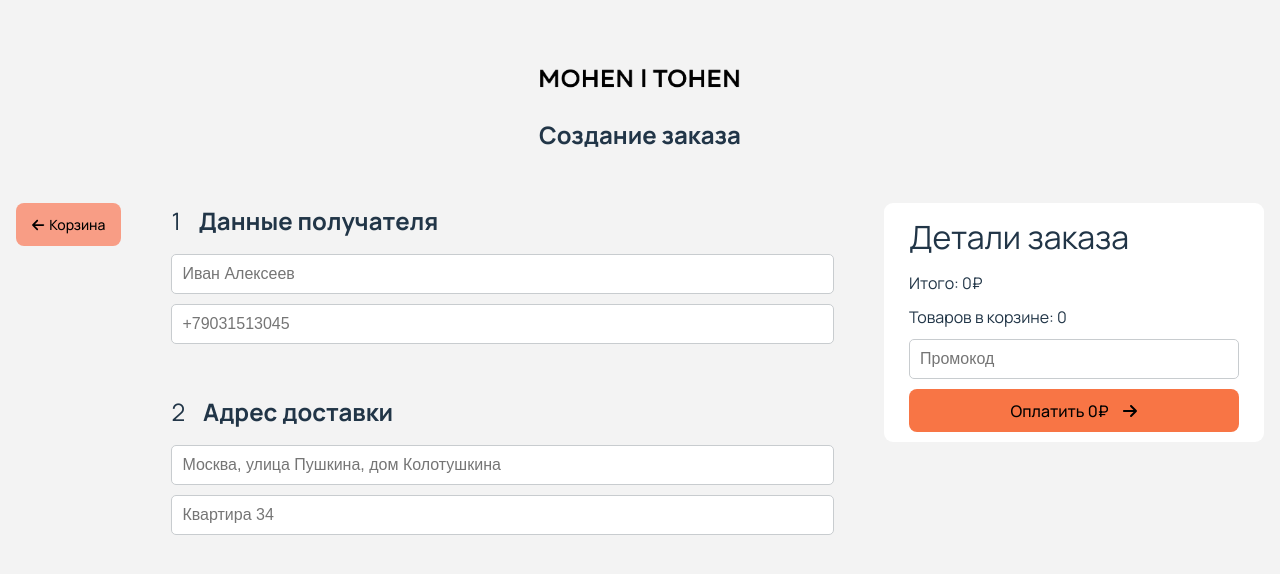
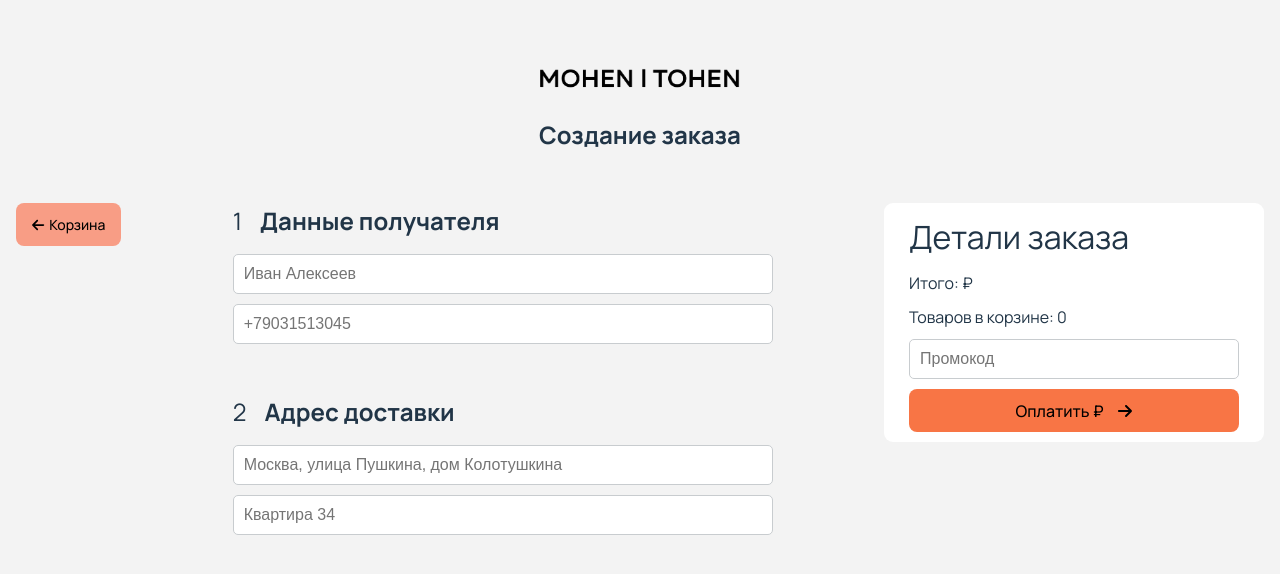
Before and after one commit to andrey-zinoviev-dev/mohen-tohen, a React (Vite) app: page /createOrder in a window 1280 px wide. Shown: the top 574 px of the page. Built offline with nearby package versions, Linux system fonts and the light colour scheme.

Commit message:
updated successfull payment page

```diff
--- a/src/AccountEdit.tsx
+++ b/src/AccountEdit.tsx
@@ -7,7 +7,7 @@ import { FontAwesomeIcon } from "@fortawesome/react-fontawesome";
 import { faExclamation } from "@fortawesome/free-solid-svg-icons";
 import { useAppDispatch } from "./hooks";
 import { changeMessage } from "./features/notificationSlice";
-import LinkCompBack from "./LinkCompBack";
+// import LinkCompBack from "./LinkCompBack";
 
 export default function AccountEdit() {
     //redux
--- a/src/CartDetails.tsx
+++ b/src/CartDetails.tsx
@@ -1,9 +1,9 @@
 import { useState } from "react";
-import { createPortal } from "react-dom";
+// import { createPortal } from "react-dom";
 import { useAppSelector } from "./hooks";
 // import { Link } from "react-router-dom";
-import PortalComp from "./PortalComp";
-import Login from "./Login";
+// import PortalComp from "./PortalComp";
+// import Login from "./Login";
 import Headline from "./Headline";
 import "./CartDetails.css"
 import InputEl from "./InputEl";
@@ -12,25 +12,17 @@ import { faArrowRight } from "@fortawesome/free-solid-svg-icons";
 // import LinkCompAction from "./LinkCompAction";
 
 interface CartDetailsInterface {
-    children: React.ReactNode
+    children: React.ReactNode,
+    total: number,
 }
 
-export default function CartDetails({ children }: CartDetailsInterface) {
-    const userState = useAppSelector((state) => {
-        return state.user._id;
-    });
-
+export default function CartDetails({ total, children }: CartDetailsInterface) {
     const cartState = useAppSelector((state) => {
         return state.basket.goods;
     });
 
-    //total
-    const total = cartState.reduce((result, item) => {
-        return result + (item.quantity * item.price);
-    }, 0);
-
     //state
-    const [openedPortal, setOpenedPortal] = useState<boolean>(false);
+    // const [openedPortal, setOpenedPortal] = useState<boolean>(false);
     const [promocode, setPromocode] = useState<{promocode: string}>({promocode: ""});
 
     return (
--- a/src/CreateOrder.css
+++ b/src/CreateOrder.css
@@ -16,6 +16,7 @@
     flex-direction: column;
     align-items: stretch;
     gap: 50px;
+    max-width: 540px;
 }
 
 .order-create__block:last-of-type {
--- a/src/CreateOrder.tsx
+++ b/src/CreateOrder.tsx
@@ -12,10 +12,11 @@ import { faArrowRight } from "@fortawesome/free-solid-svg-icons";
 import LinkCompBack from "./LinkCompBack";
 import { usePostCreateOrderMutation } from "./features/apiSlice";
 import { useAppDispatch, useAppSelector } from "./hooks";
-import { useNavigate } from "react-router-dom";
+import { useLocation, useNavigate } from "react-router-dom";
 import { updateOrdersHistory } from "./features/userSlice";
 import { clearCart } from "./features/basketSlice";
 import CartDetails from "./CartDetails";
+import { TransactionGoodInterface } from "./interfaces";
 export default function CreateOrder() {
     //redux
     const cartState = useAppSelector((state) => {
@@ -36,6 +37,10 @@ export default function CreateOrder() {
     //RTK
     const [createOrder] = usePostCreateOrderMutation();
 
+    //location
+    const location = useLocation();
+    const total = location.state as number;
+
     //navigate
     const navigate = useNavigate();
 
@@ -43,13 +48,18 @@ export default function CreateOrder() {
     const dispatch = useAppDispatch();
 
     //memo
-    const totalPrice = useMemo(() => {
+    const goodsToSend:TransactionGoodInterface[] = useMemo(() => {
         return cartState.map((good) => {
-            return good.price;
-        }).reduce((currentTotal, currentPrice) => {
-            return currentTotal + currentPrice;
-        }, 0)
-    }, [])
+            return {good: good.good._id,
+                seller: good.good.seller._id,
+                color: good.good.selectedColor,
+                material: good.good.selectedMaterial,
+                dimension: good.good.selectedDimension,
+                quantity: good.quantity,
+                price: good.price,
+            }
+        })
+    },[]);
 
 
     //navigate
@@ -91,21 +101,24 @@ export default function CreateOrder() {
                     {/* <OrderStep headline="Способ оплаты" step={3} inputs={paymentInputs} updateState={setOrderDetails}></OrderStep> */}
 
                 </div>
-                <CartDetails>
+                <CartDetails total={total}>
                     <button className="order-create__submit-btn" onClick={() => {
-                        // console.log(cartState);
-
-                        createOrder({personalData: orderDetails, goods: cartState})
+                        createOrder({personalData: orderDetails, goods: goodsToSend, total: total}).unwrap()
                         .then((data) => {
+                            dispatch(updateOrdersHistory(data.createdOrder));
+                            dispatch(clearCart());
+                            navigate("../successOrderCreate", {
+                                state: data.createdOrder._id
+                            });
                             // console.log(data.data);
-                            data.data && dispatch(updateOrdersHistory(data.data?.createdOrder));
-                            data.data && dispatch(clearCart());
-                            navigate("../successOrderCreate", {
-                                state: data.data?.createdOrder
-                            });
+                            // data.data && dispatch(updateOrdersHistory(data.data?.createdOrder));
+                            // data.data && dispatch(clearCart());
+                            // navigate("../successOrderCreate", {
+                            //     state: data.data?.createdOrder
+                            // });
                         })
                     }}>
-                        Оплатить {totalPrice}&#8381;
+                        Оплатить {total}&#8381;
                         <FontAwesomeIcon icon={faArrowRight} />
                     </button>
                 </CartDetails>
--- a/src/CreateOrderSuccess.tsx
+++ b/src/CreateOrderSuccess.tsx
@@ -2,38 +2,45 @@ import { useLocation } from "react-router-dom";
 import LinkCompBack from "./LinkCompBack";
 import SuccessWrapper from "./SuccessWrapper";
 import { TransactionInterface } from "./interfaces";
-import { useMemo } from "react";
+import { useGetTransactionQuery } from "./features/apiSlice";
+// import { useMemo } from "react";
 // import { useNavigate } from "react-router-dom";
 
 export default function CreateOrderSuccess() {
   //location
   const location = useLocation();
-  const orderDetails = location.state as TransactionInterface;
+  const orderId = location.state as string;
 
-  const orderTime = new Date(orderDetails.createdAt);
+  //RTK
+  const {data: transaction = {} as TransactionInterface} = useGetTransactionQuery(orderId!);
 
+  const orderTime = new Date(transaction.createdAt && transaction.createdAt);
+
+  // console.log(orderDetails);
   //memo
-  const orderTotal = useMemo(() => {
-    return orderDetails.goods.map((good) => {
-      return good.good.price;
-    }).reduce((prevPrice, currentPrice) => {
-      return prevPrice + currentPrice;
-    }, 0)
-  }, [orderDetails._id])
+  // const orderTotal = useMemo(() => {
+  //   return orderDetails.goods.map((good) => {
+  //     return good.good.price;
+  //   }).reduce((prevPrice, currentPrice) => {
+  //     return prevPrice + currentPrice;
+  //   }, 0)
+  // }, [orderDetails._id])
 
   return (
     <section>
       {/* <h3>Тут будет успешная страница</h3> */}
       <SuccessWrapper label="Ваш заказ успешно оплачен!"></SuccessWrapper>
+      {Object.keys(transaction).length > 0 && <>
         <span>Дата: {orderTime.toLocaleDateString()}</span>
         <span>Вемя: {orderTime.toLocaleTimeString()}</span>
-      <span>Сумма заказа: {orderTotal}</span>
+        <span>Сумма заказа: {transaction.total}</span>
         <div>
           <span>Что в заказе</span>
-        {orderDetails.goods.map((good) => {
+          {/* {orderDetails.goods.map((good) => {
             return good.good._id;
-        })}
+          })} */}
         </div>
+      </>}
       <LinkCompBack reload={true} to="../" text="На главную" />
     </section>
   )
--- a/src/features/apiSlice.ts
+++ b/src/features/apiSlice.ts
@@ -2,7 +2,7 @@ import { createApi, fetchBaseQuery } from "@reduxjs/toolkit/query/react";
 import { baseApi } from "../utils";
 // import { UserInterface } from "./userSlice";
 
-import { AccountGoodInterface, ApplicationInterface, ApplicationUploadedInterface, GoodInterface, goodPageInt, TransactionInterface } from "../interfaces";
+import { AccountGoodInterface, ApplicationInterface, ApplicationUploadedInterface, GoodInterface, goodPageInt, TransactionInterface, TransactionGoodInterface } from "../interfaces";
 import { UserInterface } from "./userSlice";
 export const apiSlice = createApi({
     reducerPath: "api",
@@ -65,6 +65,12 @@ export const apiSlice = createApi({
                 url: `/transactions/${id}/show`,
                 credentials: "include"
             })
+        }),
+        getTransaction: builder.query<TransactionInterface, string>({
+            query: (id) => ({
+                url: `transactions/${id}`,
+                credentials: "include",
+            }),
         }),
         getAccountGoods: builder.query<GoodInterface[], void>({
             query: () => ({
@@ -219,11 +225,11 @@ export const apiSlice = createApi({
                 }
             })
         }),
-        postCreateOrder: builder.mutation<{createdOrder: TransactionInterface}, {personalData: {name: string, phone: string, email: string, address: string, zipcode: string}, goods: goodPageInt[]}>({
-            query: ({personalData, goods}) => ({
+        postCreateOrder: builder.mutation<{createdOrder: TransactionInterface}, {personalData: {name: string, phone: string, email: string, address: string, zipcode: string}, goods: TransactionGoodInterface[], total: number}>({
+            query: ({personalData, goods, total}) => ({
                 url: "/transactions/create",
                 method: "POST",
-                body: {personalData: personalData, goods: goods},
+                body: {personalData: personalData, goods: goods, total: total},
                 credentials: "include",
                 headers: {
                     "Content-Type":"application/json",
@@ -233,4 +239,4 @@ export const apiSlice = createApi({
     })
 });
 
-export const { useGetOTPCodeMutation, useGetSellersQuery, usePutUserEditMutation, usePutAvatarEditMutation, useGetSellerQuery, useGetGoodsQuery, useGetAccountGoodsQuery, useGetCategoryQuery, useGetGoodQuery, useGetTransactionsQuery, useLazyGetLoggedUserQuery, usePostGoodToBasketMutation, usePostGoodToFavouriteMutation, useUserLogoutMutation, usePostGoodToServerMutation, useUpdateGoodMutation, useUpdateGoodBatchMutation, useUpdateBasketItemMutation, useDeleteBasketItemMutation, useGetApplicationQuery, useSendApplicationMutation, useDecideApplicationMutation, usePostCreateOrderMutation} = apiSlice;
+export const { useGetOTPCodeMutation, useGetSellersQuery, usePutUserEditMutation, usePutAvatarEditMutation, useGetSellerQuery, useGetGoodsQuery, useGetAccountGoodsQuery, useGetCategoryQuery, useGetGoodQuery, useGetTransactionsQuery, useGetTransactionQuery, useLazyGetLoggedUserQuery, usePostGoodToBasketMutation, usePostGoodToFavouriteMutation, useUserLogoutMutation, usePostGoodToServerMutation, useUpdateGoodMutation, useUpdateGoodBatchMutation, useUpdateBasketItemMutation, useDeleteBasketItemMutation, useGetApplicationQuery, useSendApplicationMutation, useDecideApplicationMutation, usePostCreateOrderMutation} = apiSlice;
--- a/src/features/basketSlice.ts
+++ b/src/features/basketSlice.ts
@@ -1,5 +1,5 @@
 import { createSlice, PayloadAction } from "@reduxjs/toolkit";
-import { GoodInterface, goodPageInt } from "../interfaces";
+import { goodPageInt } from "../interfaces";
 
 //local storage
 const cartContent = localStorage.getItem("basket");
```
Also changed, not shown: src/Cart.tsx (+13 -12 lines), src/interfaces.tsx (+12 -2 lines). Lines whose indentation alone changed are shown as unchanged.
